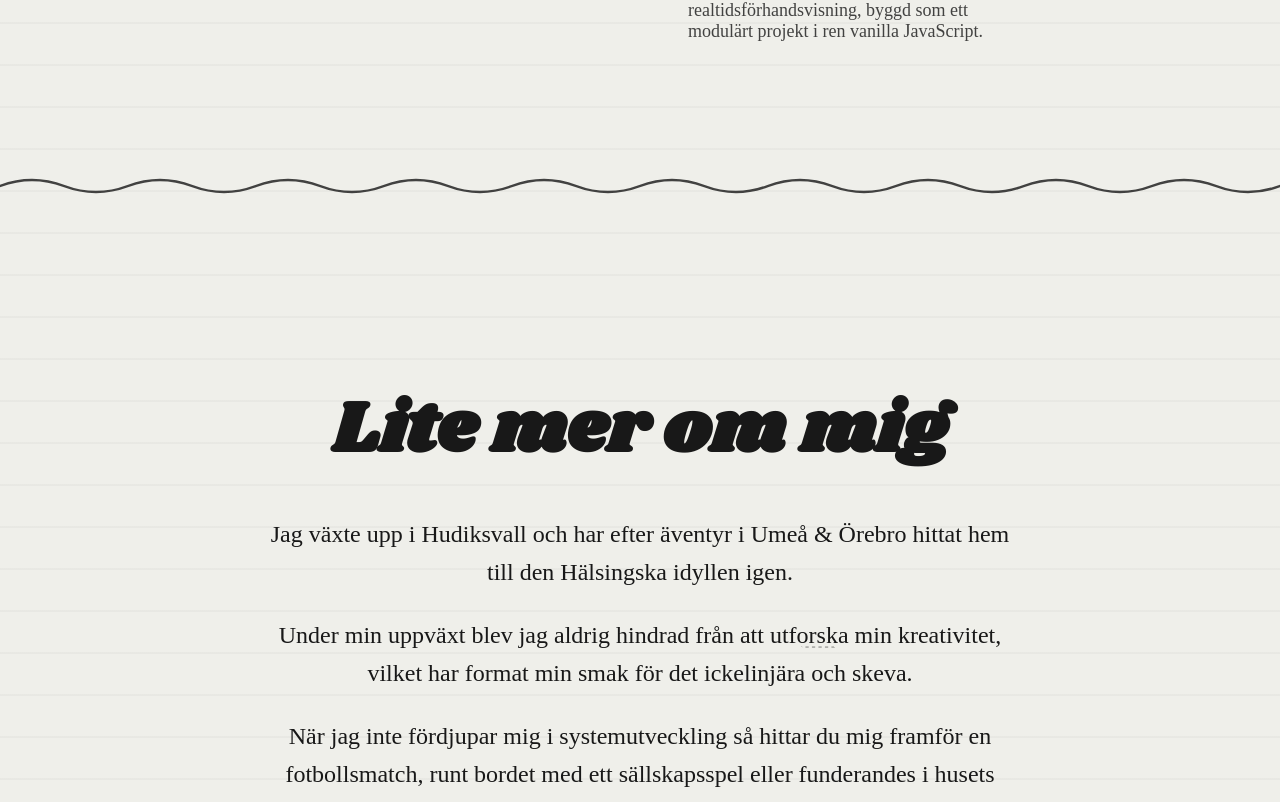
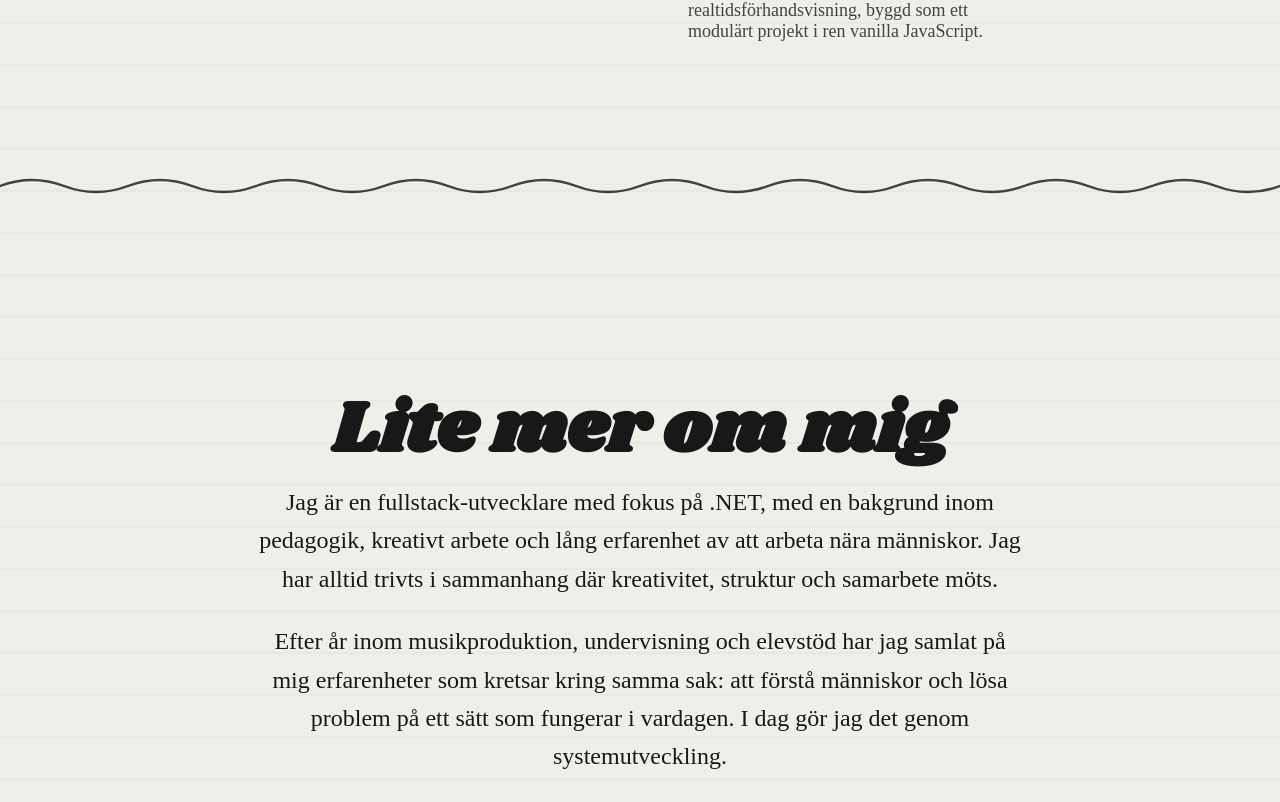
Before and after one commit to discovicke/portfolio-mono, a React (Vite) app: page / in a window 1280 px wide. Shown: the part 2790-3592 px from the top of the page. Built offline with nearby package versions, Linux system fonts and the light colour scheme.

Commit message:
Refactor About component layout and integrate Polaroid display

```diff
--- a/src/components/About.tsx
+++ b/src/components/About.tsx
@@ -7,39 +7,50 @@
 
 import React from 'react';
 import './About.css';
+import { Polaroid } from './Polaroid';
 
 const About: React.FC = () => (
     <section id="about" className="about-section">
         {/* Roterande dekorativ bakgrundsform */}
         {/* <div className="about-bg-shape" /> */}
 
-        {/* Huvudinnehåll */}
+        {/* Huvudinnehåll - två kolumner på desktop */}
         <div className="about-content">
-            {/* Rubrik - använder work-title för konsekvent styling */}
-            <h2 className="work-title" style={{ marginBottom: '2rem' }}>
+            {/* Rubrik - centrerad ovanför */}
+            <h2 className="work-title about-title">
                 Lite mer om mig
             </h2>
 
-            {/* Bio-text uppdelad i paragrafer */}
+            {/* Grid-container: tre kolumner på desktop */}
+            <div className="about-layout">
+                {/* Vänster kolumn: Tom för balans (samma bredd som polaroid-kolumnen) */}
+                <div className="about-spacer-column" />
+
+                {/* Mitten kolumn: Bio-text */}
+                <div className="about-text-column">
                     <div className="about-bio">
                         <p>
-                    Jag växte upp i Hudiksvall och har efter äventyr i Umeå & Örebro hittat hem till den Hälsingska idyllen igen.
+                            Jag är en fullstack-utvecklare med fokus på .NET, med en bakgrund inom pedagogik, kreativt arbete
+                            och
+                            lång erfarenhet av att arbeta nära människor.
+                            Jag har alltid trivts i sammanhang där kreativitet, struktur och samarbete möts.
                         </p>
                         <p>
-                    Under min uppväxt blev jag aldrig hindrad från att{' '}
-                    <span className="about-highlight">
-                        utforska min kreativitet,
-                        <img
-                            src="/svg/doodleDashed.svg"
-                            alt=""
-                            className="about-highlight-decoration"
-                        />
-                    </span>
-                     vilket har format min smak för det ickelinjära och skeva.
+                            Efter år inom musikproduktion, undervisning och elevstöd har jag samlat på mig erfarenheter som
+                            kretsar kring samma sak:
+                            att förstå människor och lösa problem på ett sätt som fungerar i vardagen.
+                            I dag gör jag det genom systemutveckling.
                         </p>
                         <p>
-                    När jag inte fördjupar mig i systemutveckling så hittar du mig framför en fotbollsmatch,
-                    runt bordet med ett sällskapsspel eller funderandes i husets skönaste fotölj.
+                            När jag inte kodar hittar du mig med musikprojekt, framför en fotbollsmatch eller samtalandes runt
+                            sällskapsspel eller ett bastuaggregat.
+                        </p>
+                        <p>
+                            Jag studerar till Systemutvecklare .NET med AI-kompetens på Edugrade i Hudiksvall och drivs av att
+                            bygga tydliga, användbara lösningar tillsammans med andra.
+                        </p>
+                        <p>
+                            Just nu söker jag en miljö där jag kan fortsätta växa tekniskt och bidra i ett team.
                         </p>
                     </div>
 
@@ -57,6 +68,19 @@ const About: React.FC = () => (
                         </div>
                     </div>
                 </div>
+
+                {/* Höger kolumn: Polaroid */}
+                <div className="about-polaroid-column">
+                    <Polaroid
+                        src="/IMG_6448.PNG"
+                        alt="En bild på Viktor Johansson när han blickar bort från kameran"
+                        caption=" "
+                        variant="polaroid"
+                        showTape={false}
+                    />
+                </div>
+            </div>
+        </div>
     </section>
 );
 
```
Lines whose indentation alone changed are shown as unchanged.
